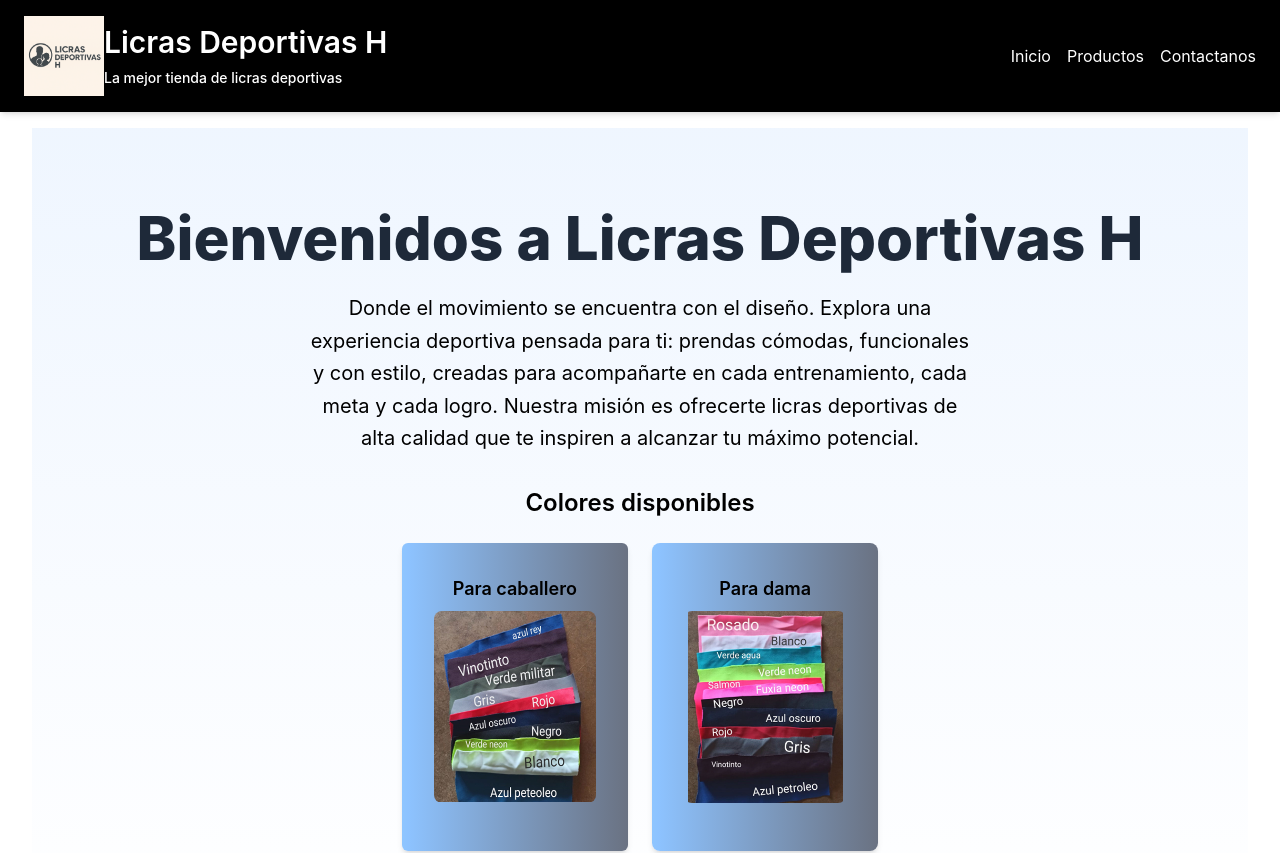
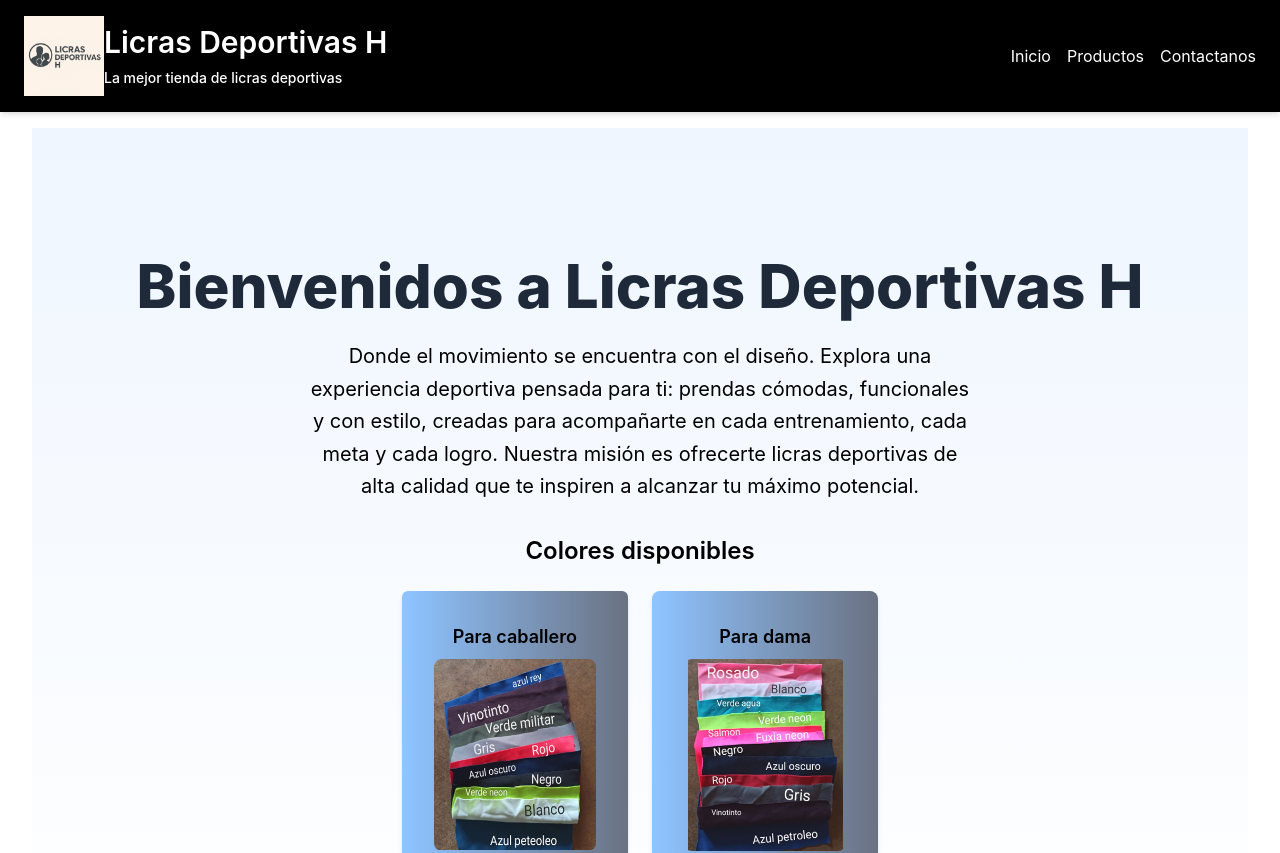
Before and after one commit to Lu1s-png/Proyecto-Licras-Deportivas, a React (Vite) app: page / in a window 1280 px wide. Shown: the top 853 px of the page. Built offline with nearby package versions, Linux system fonts and the light colour scheme.

Commit message:
organización de inicio

```diff
--- a/src/App.jsx
+++ b/src/App.jsx
@@ -28,8 +28,8 @@ function App() {
       <main className='pt-24'>
 
         {/* Sección de inicio */}
-        <section id="inicio" className='min-h-screen pt-20 pb-24 px-6 flex flex-col justify-center items-center bg-gradient-to-b
-        from-blue-50 to-white text-center space-y-6'>
+        <section id="inicio" className='min-h-screen pt-32 pb-24 px-6 flex flex-col justify-center items-center bg-gradient-to-b
+        from-blue-50 to-white text-center space-y-6 scroll-mt-32'>
           <h3 className='text-5xl md:text-6xl font-extrabold text-gray-800'>Bienvenidos a Licras Deportivas H</h3>
           <p className='text-lg md:text-xl mb-8 max-w-2xl leading-relaxed'>Donde el movimiento se encuentra con el diseño.
             Explora una experiencia deportiva pensada para ti: prendas cómodas, funcionales y con estilo, creadas para acompañarte
```
